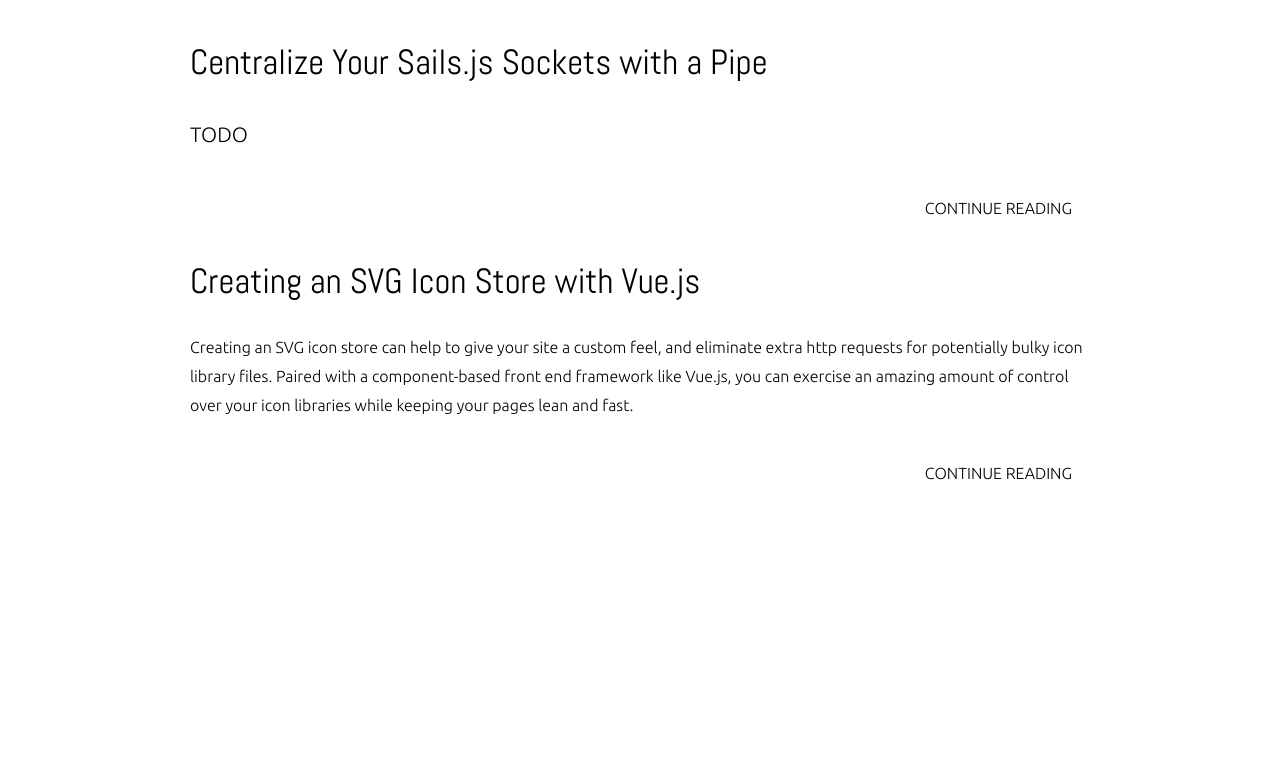
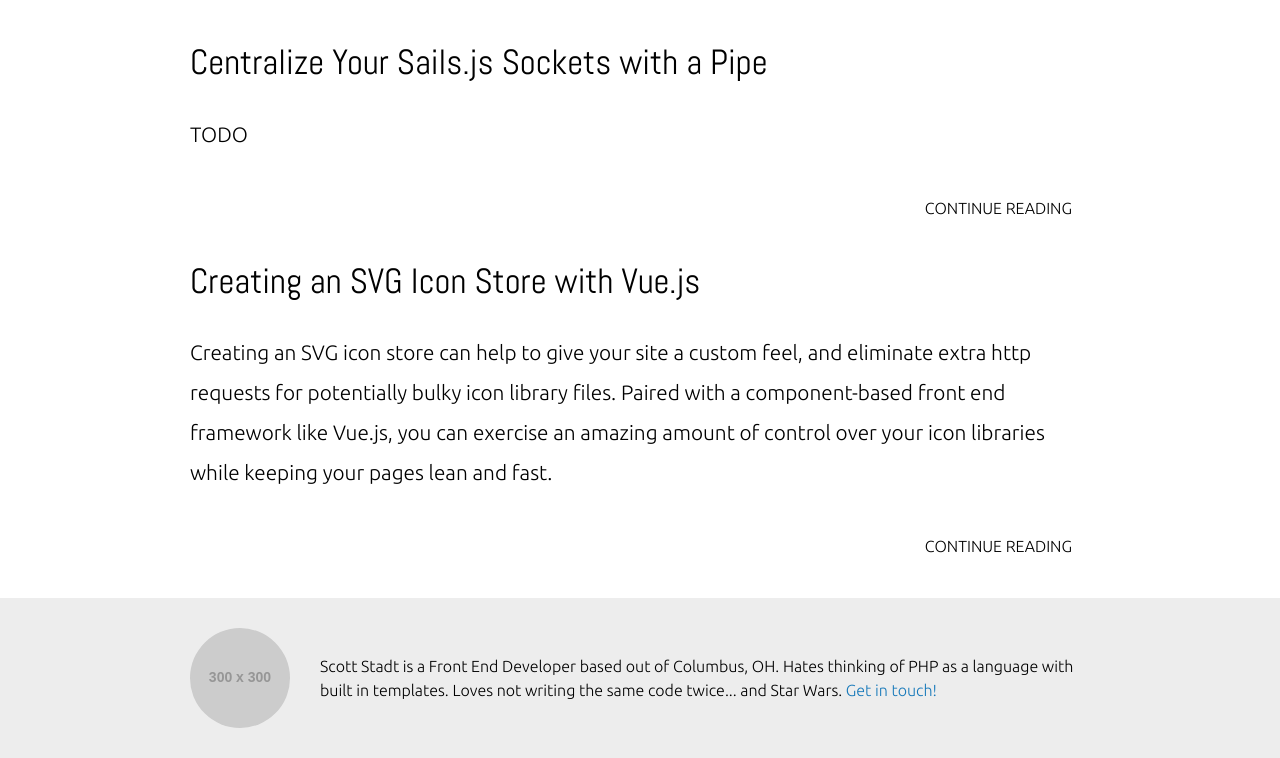
Before and after one commit to sstadt/jekyll-portfolio, a Jekyll site: the page built from _pages/index.html, in a window 1280 px wide. Shown: the part 323-1081 px from the top of the page. Built offline with Jekyll 4.4.1, drawn with Linux system fonts in a browser that asks for light colours; nearby versions of some CDN libraries; comment, search, counter and statistics services are not loaded; before the commit the page ends 900 px from its top, so only the background shows below that.

Commit message:
added footer

```diff
--- a/_layouts/default.html
+++ b/_layouts/default.html
@@ -22,15 +22,14 @@
       {{ content }}
     </div>
 
-    <!-- <footer class="content">
-      <p class="footer-copyright">&copy; Scott Stadt 2016</p>
-      <ul class="footer-links inline float-right">
-        <li><a href="/">Home</a></li>
-        <li><a href="/blog">Blog</a></li>
-        <li><a href="/portfolio">Portfolio</a></li>
-        <li><a href="/contact">Contact</a></li>
-      </ul>
-    </footer> -->
+    <footer>
+      <div class="content">
+        <div class="footer-content">
+          <div class="avatar"><img src="//placehold.it/300x300" /></div>
+          <p>Scott Stadt is a Front End Developer based out of Columbus, OH. Hates thinking of PHP as a language with built in templates. Loves not writing the same code twice... and Star Wars. <a href="/contact">Get in touch!</a></p>
+        </div>
+      </div>
+    </footer>
 
     {% include javascript.html %}
 
--- a/_sass/components/article-preview.scss
+++ b/_sass/components/article-preview.scss
@@ -3,9 +3,10 @@
   width: 100%;
 
   p.intro {
-    font-size: rem-calc(16);
+    font-size: rem-calc($p-font-size * $content-type-mod);
+    line-height: 2.5rem;
     font-weight: normal;
     margin-top: 0;
-    line-height: 1.8;
+    // line-height: 1.8;
   }
 }
--- a/_sass/components/footer.scss
+++ b/_sass/components/footer.scss
@@ -1,29 +1,28 @@
 
 footer {
-  @include clearfix();
-  padding: 10px 0;
+  background-color: #ededed;
+  margin-top: $global-gutter;
+  padding: $global-gutter 0;
 
-  .footer-links {
-    li:not(:first-child) a {
-      padding-left: 20px;
+  .content {
+    display: flex;
+    flex: 2;
+    align-items: center;
+
+    & > * {
+      display: flex;
     }
 
-    li:not(:last-child) a {
-      padding-right: 20px;
-      border-right: 1px solid #aaa;
+    .avatar {
+      flex-shrink: 0;
     }
 
-    a {
-      font-size: rem-calc(10);
-      color: #aaa;
-      text-transform: uppercase;
-      font-weight: bold;
-      line-height: 1;
-
-      &:hover, &:focus {
-        color: #666;
-        border-bottom: 0;
-      }
+    .avatar + p {
+      align-self: center;
+      padding-left: $global-gutter;
+      font-size: rem-calc(16);
+      line-height: 1.5;
+      margin: 0;
     }
   }
 }
--- a/_sass/document/document.scss
+++ b/_sass/document/document.scss
@@ -42,3 +42,27 @@
   display: table;
   clear: both;
 }
+
+.avatar {
+  position: relative;
+  display: inline-block;
+  border-radius: 50%;
+  overflow: hidden;
+  width: 100px;
+
+  &:after {
+    content: '';
+    width: 100%;
+    padding-bottom: 100%;
+    display: block;
+  }
+
+  img {
+    position: absolute;
+    top: 0;
+    left: 0;
+    height: 100%;
+    width: 100%;
+    margin: 0;
+  }
+}
```
